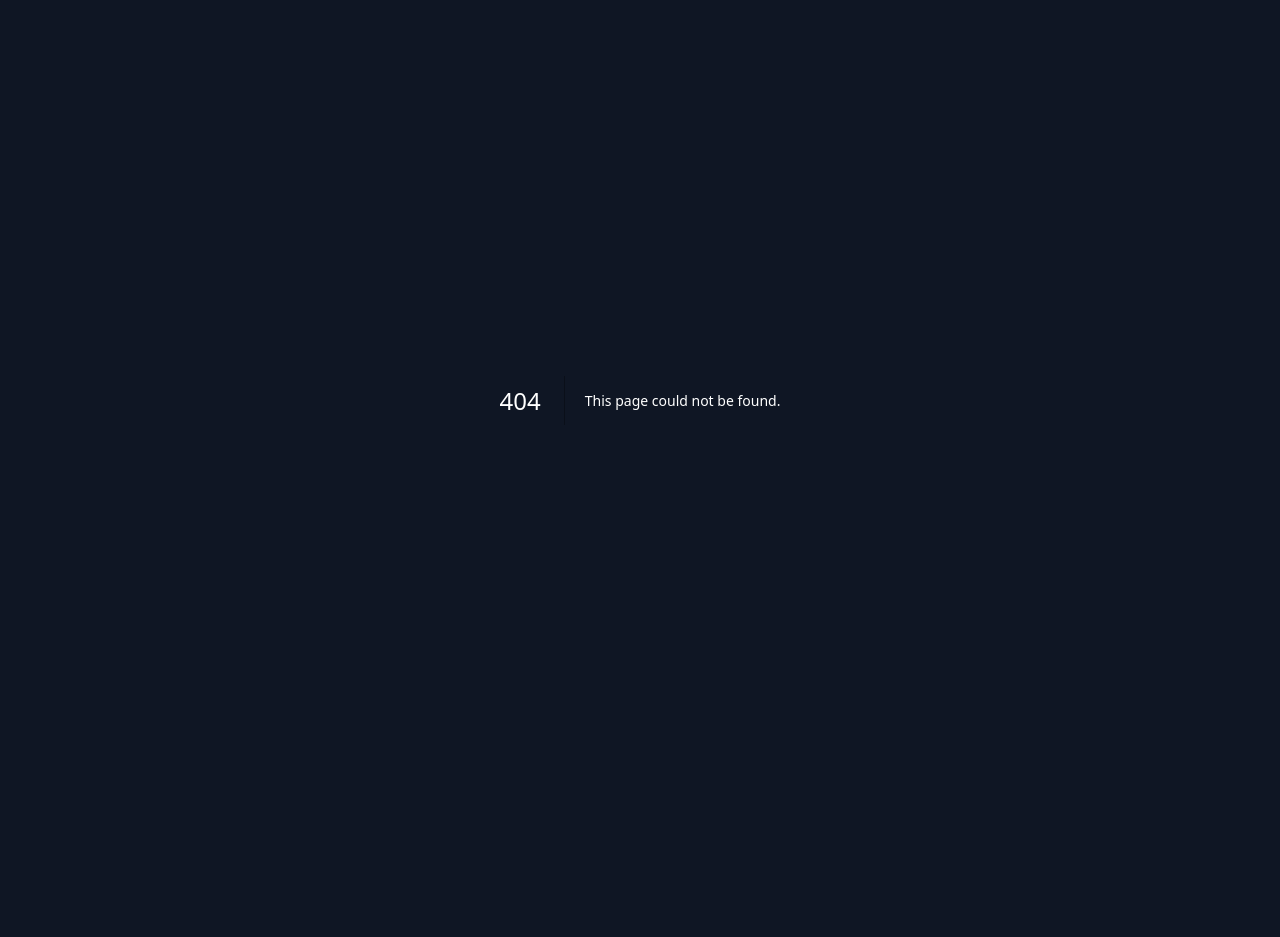
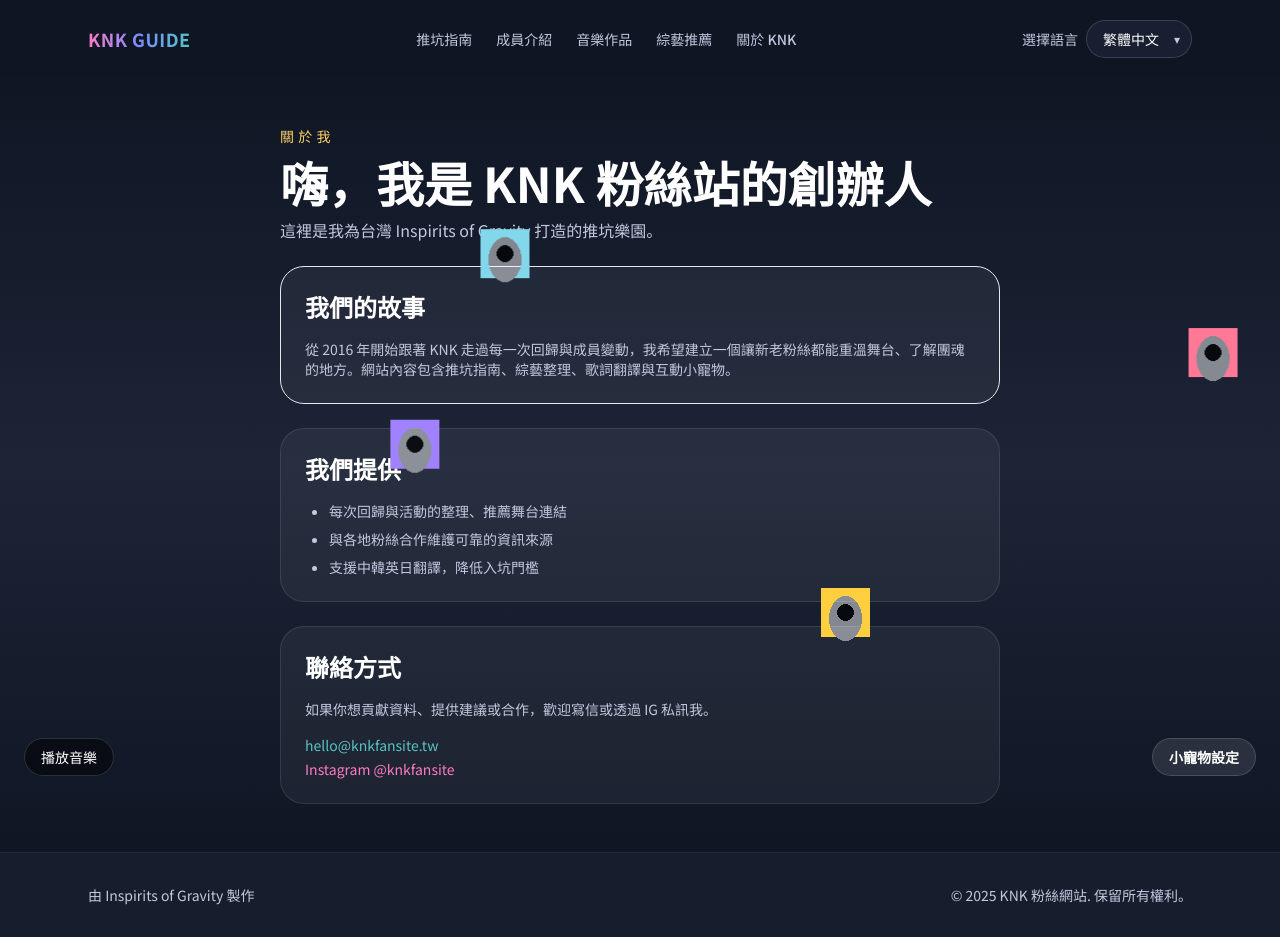
Before and after one commit to Pinkowo/knk-fans, a Next.js app: page /1/about-me in a window 1280 px wide. Before the commit this address had no page. Before the commit the page ends 800 px from the top, so only its background shows below. Built offline with nearby package versions, Linux system fonts and the light colour scheme.

Commit message:
feat: add about-me page with translations

```diff
--- /dev/null
+++ b/src/app/[locale]/about-me/page.tsx
@@ -0,0 +1,42 @@
+import { getTranslations } from "next-intl/server";
+
+export default async function AboutMePage({
+  params,
+}: {
+  params: Promise<{ locale: string }> | { locale: string };
+}) {
+  const { locale } = await params;
+  const t = await getTranslations({ locale });
+
+  return (
+    <div className="mx-auto max-w-3xl space-y-6 px-6 py-12 text-white">
+      <header className="space-y-3">
+        <p className="text-sm uppercase tracking-[0.3em] text-accent-yellow">{t("aboutMe.title")}</p>
+        <h1 className="text-4xl font-bold md:text-5xl">{t("aboutMe.heading")}</h1>
+        <p className="text-base text-text-secondary">{t("aboutMe.subheading")}</p>
+      </header>
+      <section className="space-y-4 rounded-3xl border border白/10 bg-white/5 p-6">
+        <h2 className="text-2xl font-semibold">{t("aboutMe.sections.story.title")}</h2>
+        <p className="text-sm text-text-secondary">{t("aboutMe.sections.story.body")}</p>
+      </section>
+      <section className="space-y-4 rounded-3xl border border-white/10 bg-white/5 p-6">
+        <h2 className="text-2xl font-semibold">{t("aboutMe.sections.services.title")}</h2>
+        <ul className="list-disc space-y-2 pl-6 text-sm text-text-secondary">
+          <li>{t("aboutMe.sections.services.items.showcase")}</li>
+          <li>{t("aboutMe.sections.services.items.community")}</li>
+          <li>{t("aboutMe.sections.services.items.localization")}</li>
+        </ul>
+      </section>
+      <section className="space-y-4 rounded-3xl border border-white/10 bg-white/5 p-6">
+        <h2 className="text-2xl font-semibold">{t("aboutMe.sections.contact.title")}</h2>
+        <p className="text-sm text-text-secondary">{t("aboutMe.sections.contact.body")}</p>
+        <div className="flex flex-col gap-1 text-sm">
+          <a className="text-accent-teal" href="mailto:hello@knkfansite.tw">hello@knkfansite.tw</a>
+          <a className="text-accent-pink" href="https://instagram.com/knkfansite" target="_blank" rel="noopener noreferrer">
+            Instagram @knkfansite
+          </a>
+        </div>
+      </section>
+    </div>
+  );
+}
--- a/src/messages/en.json
+++ b/src/messages/en.json
@@ -6,6 +6,29 @@
     "variety": "Variety",
     "about": "About KNK",
     "contact": "Contact"
+  },
+  "aboutMe": {
+    "title": "About Me",
+    "heading": "Hi, I'm the person behind this KNK fan project",
+    "subheading": "A homebase for the Inspirits of Gravity community, in four languages.",
+    "sections": {
+      "story": {
+        "title": "Story",
+        "body": "I’ve followed KNK since their debut in 2016. Every comeback reminded me how hard it can be for new fans to catch up, so I started cataloging performances, variety moments, and lyrics in one place."
+      },
+      "services": {
+        "title": "What I do",
+        "items": {
+          "showcase": "Compile comeback timelines and highlight stages",
+          "community": "Collaborate with international fans to keep info accurate",
+          "localization": "Provide Chinese/Korean/Japanese/English translations"
+        }
+      },
+      "contact": {
+        "title": "Contact",
+        "body": "Want to contribute data, report an issue, or work together? Email or DM me anytime."
+      }
+    }
   },
   "player": {
     "open": "Open player",
--- a/src/messages/ja.json
+++ b/src/messages/ja.json
@@ -6,6 +6,29 @@
     "variety": "バラエティ",
     "about": "KNK について",
     "contact": "お問い合わせ"
+  },
+  "aboutMe": {
+    "title": "運営について",
+    "heading": "こんにちは、KNK ファンサイトの管理人です",
+    "subheading": "新しいファンにも長年のファンにも役立つアーカイブを目指しています。",
+    "sections": {
+      "story": {
+        "title": "ストーリー",
+        "body": "2016 年のデビュー以来、KNK の活動を追い続けてきました。推しポイントをまとめた場所が欲しくて、このサイトを立ち上げました。ライブやバラエティ、歌詞を多言語で紹介しています。"
+      },
+      "services": {
+        "title": "提供しているもの",
+        "items": {
+          "showcase": "活動タイムラインとおすすめステージ",
+          "community": "世界中のファンと協力して正確な情報を維持",
+          "localization": "中韓英日の翻訳で入門ハードルを下げる"
+        }
+      },
+      "contact": {
+        "title": "コンタクト",
+        "body": "資料提供やコラボの提案があれば、メールまたは Instagram でお気軽にご連絡ください。"
+      }
+    }
   },
   "player": {
     "open": "音楽を再生",
--- a/src/messages/ko.json
+++ b/src/messages/ko.json
@@ -6,6 +6,29 @@
     "variety": "예능 추천",
     "about": "KNK 소개",
     "contact": "문의하기"
+  },
+  "aboutMe": {
+    "title": "About Me",
+    "heading": "안녕하세요, KNK 팬사이트 운영자입니다",
+    "subheading": "한국과 대만을 잇는 Inspirits of Gravity 커뮤니티를 위해 만든 공간입니다.",
+    "sections": {
+      "story": {
+        "title": "스토리",
+        "body": "2016년 데뷔 때부터 KNK를 지켜온 팬으로서, 새로 입덕하는 분들도 쉽게 정보를 모을 수 있는 공간이 필요하다고 느꼈습니다. 이 사이트는 추천 무대, 예능 아카이브, 가사 번역 등 입문 자료를 모았습니다."
+      },
+      "services": {
+        "title": "우리가 하는 일",
+        "items": {
+          "showcase": "컴백/활동 정리와 추천 무대 링크 제공",
+          "community": "팬 커뮤니티와 협력해 신뢰할 수 있는 정보를 유지",
+          "localization": "한중일영 다국어 번역으로 입문 장벽 낮추기"
+        }
+      },
+      "contact": {
+        "title": "연락처",
+        "body": "자료 제공, 피드백, 협업은 메일이나 인스타 DM으로 언제든지 환영합니다."
+      }
+    }
   },
   "player": {
     "open": "음악 재생",
--- a/src/messages/zh.json
+++ b/src/messages/zh.json
@@ -6,6 +6,29 @@
     "variety": "綜藝推薦",
     "about": "關於 KNK",
     "contact": "聯絡我們"
+  },
+  "aboutMe": {
+    "title": "關於我",
+    "heading": "嗨，我是 KNK 粉絲站的創辦人",
+    "subheading": "這裡是我為台灣 Inspirits of Gravity 打造的推坑樂園。",
+    "sections": {
+      "story": {
+        "title": "我們的故事",
+        "body": "從 2016 年開始跟著 KNK 走過每一次回歸與成員變動，我希望建立一個讓新老粉絲都能重溫舞台、了解團魂的地方。網站內容包含推坑指南、綜藝整理、歌詞翻譯與互動小寵物。"
+      },
+      "services": {
+        "title": "我們提供",
+        "items": {
+          "showcase": "每次回歸與活動的整理、推薦舞台連結",
+          "community": "與各地粉絲合作維護可靠的資訊來源",
+          "localization": "支援中韓英日翻譯，降低入坑門檻"
+        }
+      },
+      "contact": {
+        "title": "聯絡方式",
+        "body": "如果你想貢獻資料、提供建議或合作，歡迎寫信或透過 IG 私訊我。"
+      }
+    }
   },
   "player": {
     "open": "播放音樂",
```
Also changed, not shown: specs/001-kpop-fan-website/tasks.md (+2 -2 lines).
